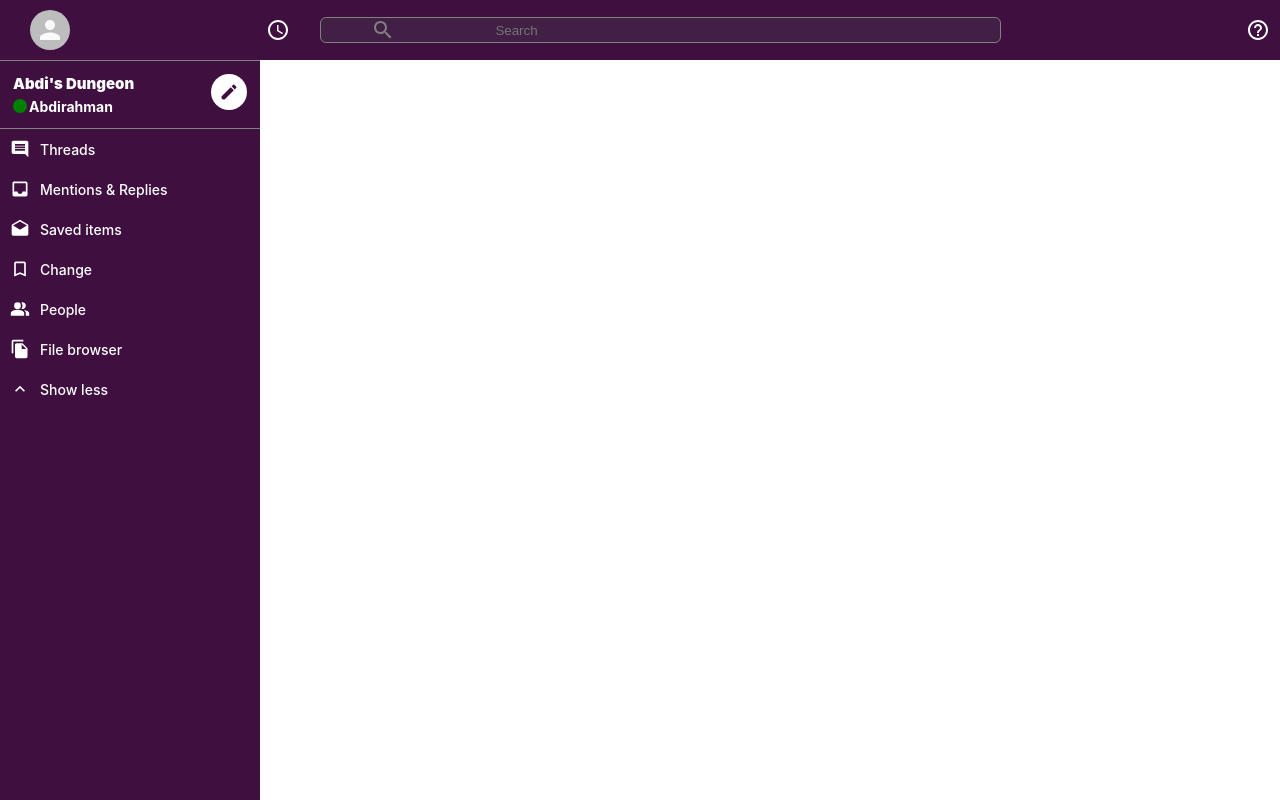
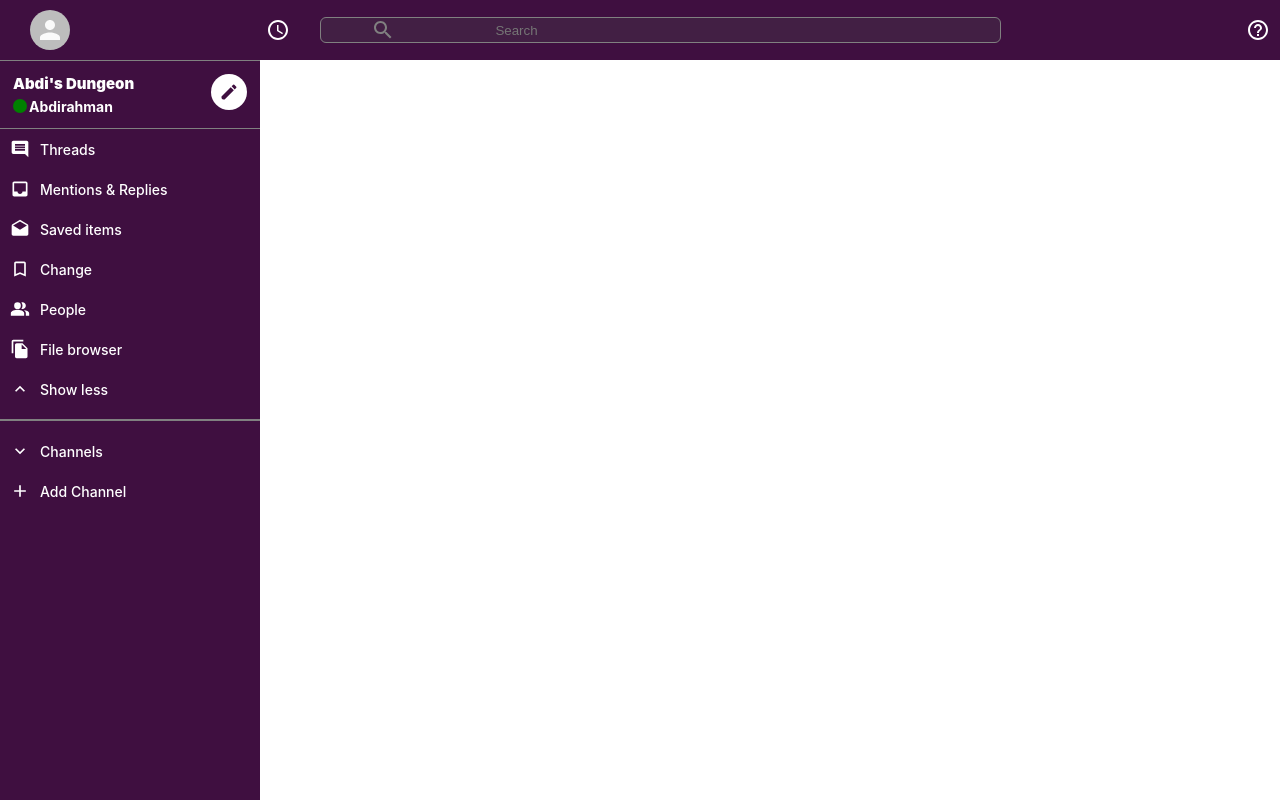
Before and after one commit to abdirahmanjama/slack-clone, a React (Create React App) app: page / in a window 1280 px wide. Built offline with nearby package versions, Linux system fonts and the light colour scheme.

Commit message:
AEnding the day with this commit lol

```diff
--- a/src/components/Sidebar.js
+++ b/src/components/Sidebar.js
@@ -3,12 +3,13 @@ import styled from 'styled-components'
 import EditIcon from '@material-ui/icons/Edit';
 import FiberManualRecordIcon from '@material-ui/icons/FiberManualRecord'
 import InsertCommentIcon from '@material-ui/icons/InsertComment'
-import { BookmarkBorder, ExpandLess } from '@material-ui/icons';
+import { BookmarkBorder, ExpandLess, ExpandMore} from '@material-ui/icons';
 import SidebarOptions from './SidebarOptions';
 import InboxIcon from '@material-ui/icons/Inbox';
 import PeopleAltIcon from '@material-ui/icons/PeopleAlt';
 import FileCopyIcon from '@material-ui/icons/FileCopy';
 import DraftsIcon from '@material-ui/icons/Drafts';
+import AddIcon from "@material-ui/icons/Add"
 
 function Sidebar() {
     return (
@@ -37,6 +38,10 @@ function Sidebar() {
             <SidebarOptions Icon={FileCopyIcon} title="File browser"/>
             <SidebarOptions Icon={ExpandLess} title="Show less"/>
 
+            <hr/>
+            <SidebarOptions Icon={ExpandMore} title= "Channels" />
+            <SidebarOptions Icon={AddIcon} addChannelOption title= "Add Channel" />
+
 
         </SidebarContainer>
     )
@@ -50,6 +55,12 @@ color: white;
 flex: 0.3;
 max-width: 260px;
 margin-top: 60px;
+
+> hr {
+    margin-top: 10px;
+    margin-bottom: 10px;
+    border: 1px solid grey;
+}
 
 `;
 
--- a/src/components/SidebarOptions.js
+++ b/src/components/SidebarOptions.js
@@ -1,7 +1,7 @@
 import React from 'react'
 import styled from 'styled-components'
 
-function SidebarOptions({Icon, title}) {
+function SidebarOptions({Icon, title, addChannelOption}) {
     return (
         <SidebarOptionsContainer>
             {Icon && <Icon fontSize='small' style={{padding: 10}} />}
```
